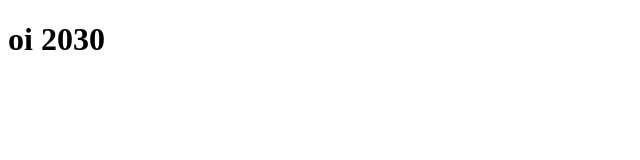
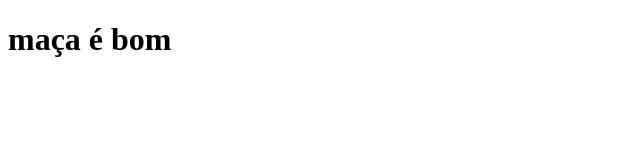
Before and after one commit to felipevtadiello/teste, a plain HTML site: page index.html in a window 1280 px wide. Shown: the whole page, without its empty margins (0-640 px from the left). Drawn offline with Linux system fonts and the light colour scheme.

Commit message:
mudança de fruta

```diff
--- a/index.html
+++ b/index.html
@@ -6,6 +6,6 @@
     <title>Teste de Giit</title>
   </head>
   <body>
-    <h1>oi 2030</h1>
+    <h1>maça é bom</h1>
   </body>
 </html>
```
